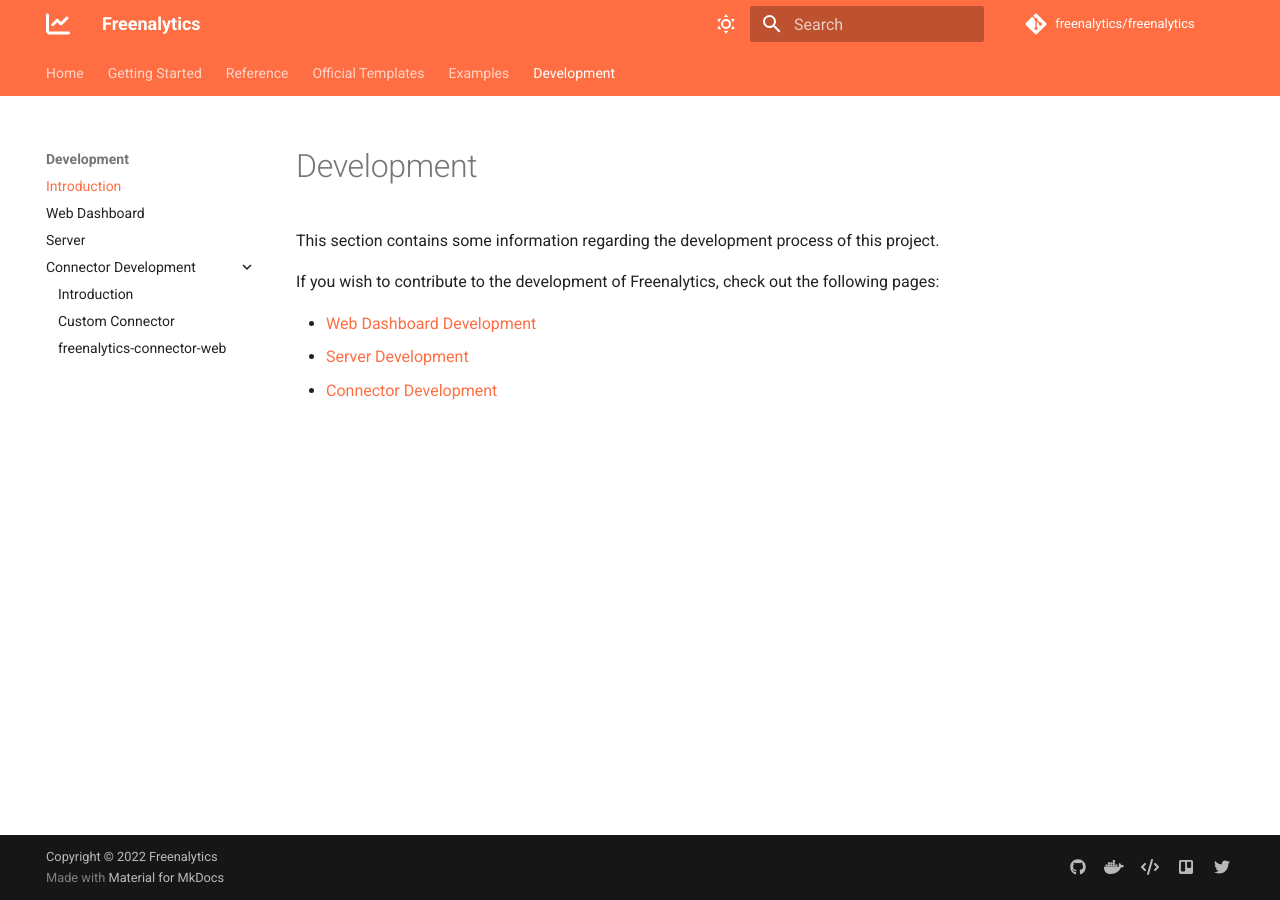
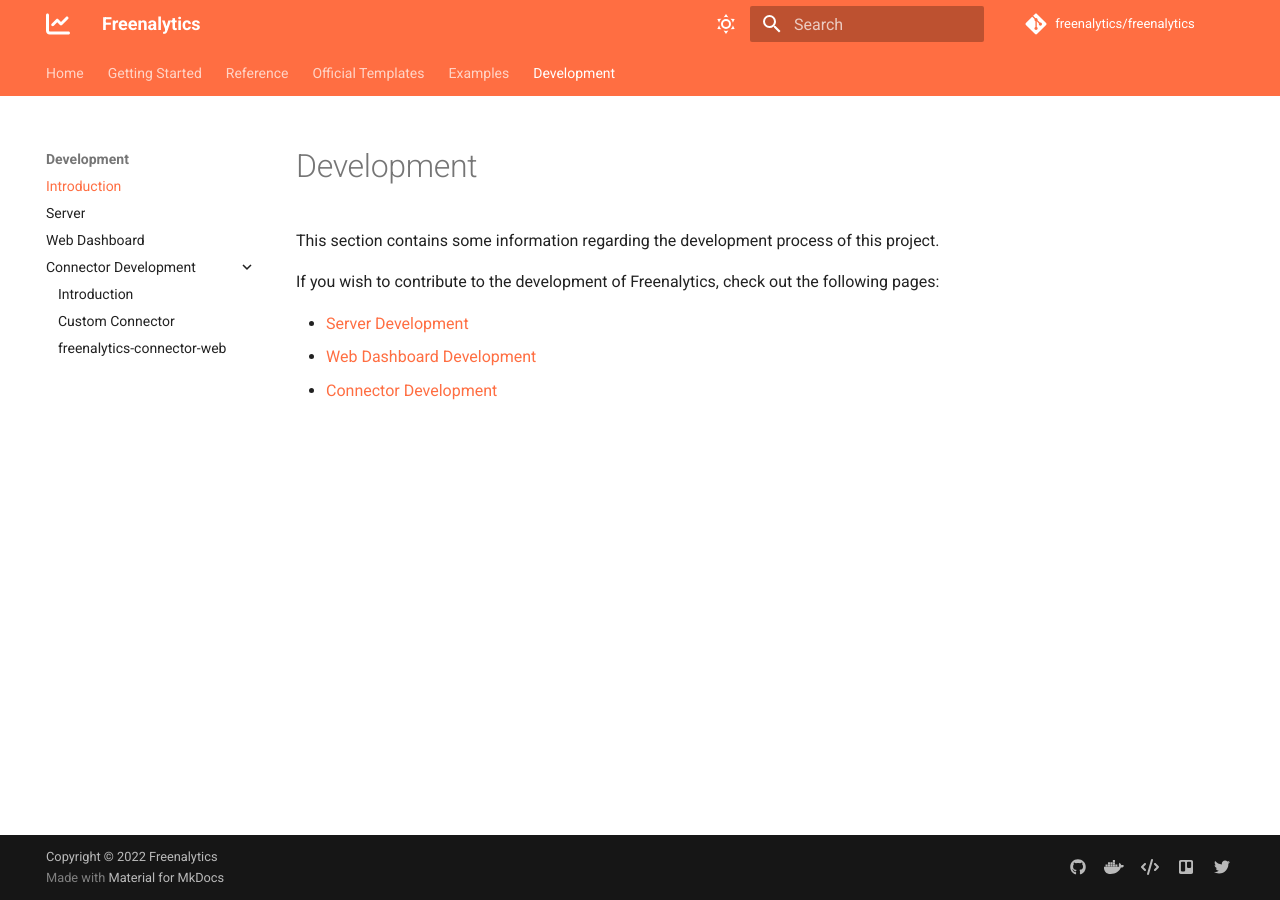
Before and after one commit to freenalytics/documentation, an MkDocs documentation site: the page built from docs/development/index.md, in a window 1280 px wide. Built offline with MkDocs 1.6.1 and Material for MkDocs 9.7.7, drawn with Linux system fonts in a browser that asks for light colours; comment, search, counter and statistics services are not loaded.

```diff
--- a/docs/development/index.md
+++ b/docs/development/index.md
@@ -4,6 +4,6 @@ This section contains some information regarding the development process of this
 
 If you wish to contribute to the development of Freenalytics, check out the following pages:
 
+* [Server Development](./server.md)
 * [Web Dashboard Development](./web-dashboard.md)
-* [Server Development](./server.md)
 * [Connector Development](./connectors/index.md)
--- a/mkdocs.yml
+++ b/mkdocs.yml
@@ -118,8 +118,8 @@ nav:
     - Discord Bot Example: examples/discord-bot-example.md
   - Development:
     - Introduction: development/index.md
+    - Server: development/server.md
     - Web Dashboard: development/web-dashboard.md
-    - Server: development/server.md
     - Connector Development:
       - Introduction: development/connectors/index.md
       - Custom Connector: development/connectors/custom-connector.md
```
